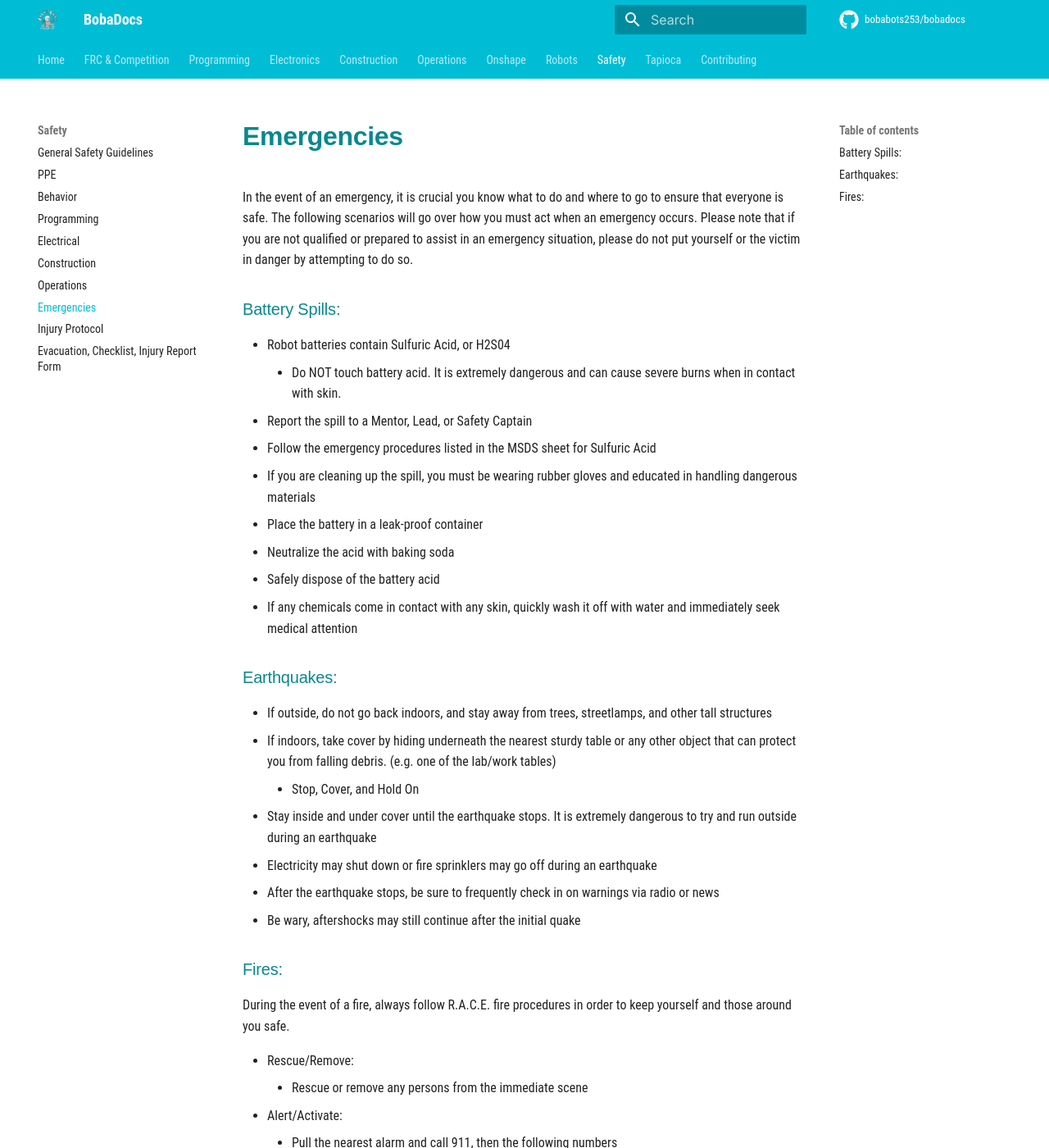
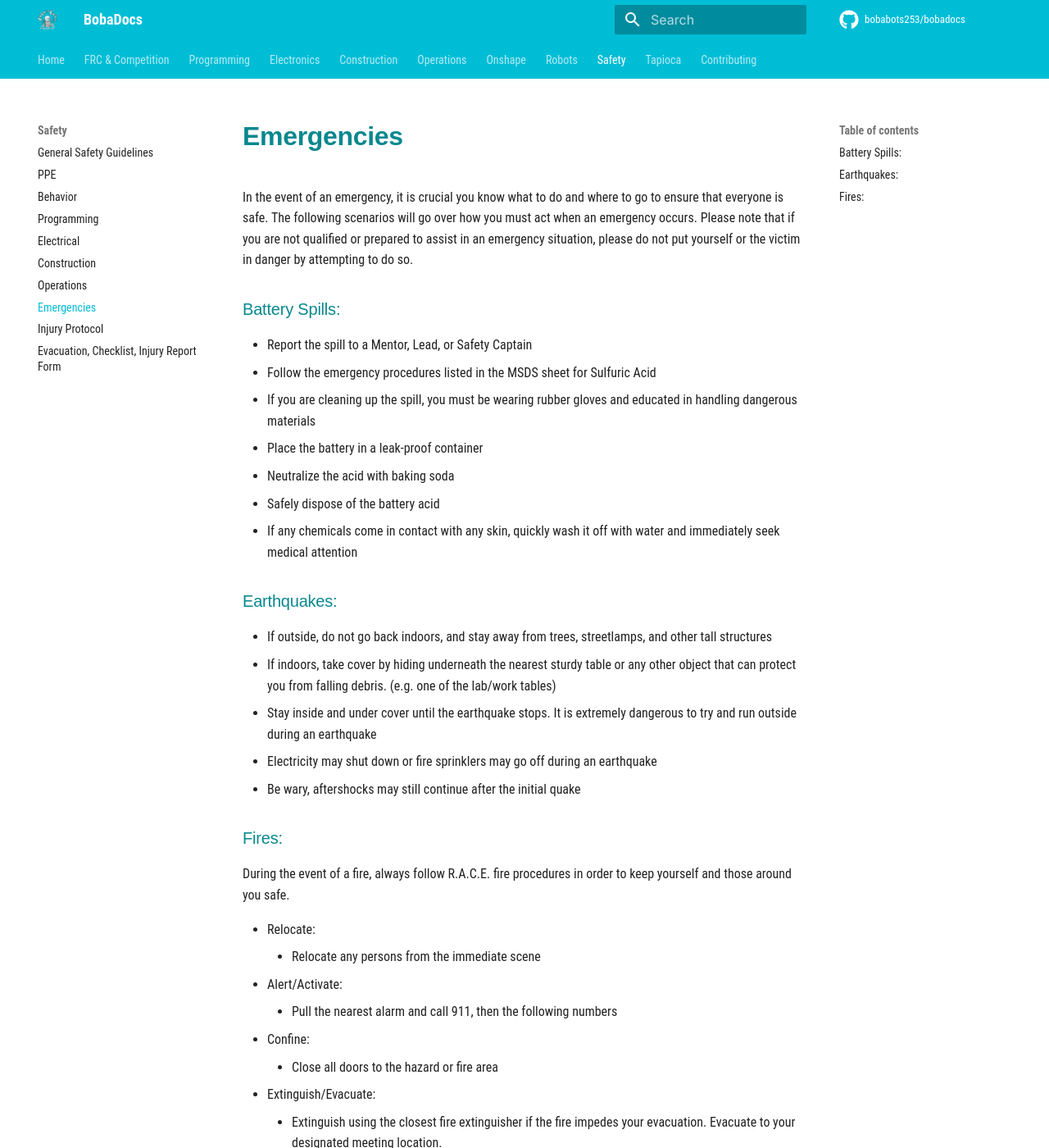
Before and after one commit to bobabots253/bobadocs, an MkDocs documentation site: the page built from docs/safety/emergency.md, in a window 1280 px wide and 1400 px high. Shown: the whole window at 82% size. Built offline with MkDocs 1.6.1 and Material for MkDocs 9.7.7, drawn with Linux system fonts in a browser that asks for light colours; comment, search, counter and statistics services are not loaded.

Commit message:
Update emergency.md

```diff
--- a/docs/safety/emergency.md
+++ b/docs/safety/emergency.md
@@ -1,8 +1,6 @@
 In the event of an emergency, it is crucial you know what to do and where to go to ensure that everyone is safe. The following scenarios will go over how you must act when an emergency occurs. Please note that if you are not qualified or prepared to assist in an emergency situation, please do not put yourself or the victim in danger by attempting to do so.
 
 ### Battery Spills:
-- Robot batteries contain Sulfuric Acid, or H2S04
-    - Do NOT touch battery acid. It is extremely dangerous and can cause severe burns when in contact with skin.
 - Report the spill to a Mentor, Lead, or Safety Captain
 - Follow the emergency procedures listed in the MSDS sheet for Sulfuric Acid
 - If you are cleaning up the spill, you must be wearing rubber gloves and educated in handling dangerous materials
@@ -14,18 +12,16 @@ In the event of an emergency, it is crucial you know what to do and where to go
 ### Earthquakes:
 - If outside, do not go back indoors, and stay away from trees, streetlamps, and other tall structures
 - If indoors, take cover by hiding underneath the nearest sturdy table or any other object that can protect you from falling debris. (e.g. one of the lab/work tables)
-    - Stop, Cover, and Hold On
 - Stay inside and under cover until the earthquake stops. It is extremely dangerous to try and run outside during an earthquake
 - Electricity may shut down or fire sprinklers may go off during an earthquake
-- After the earthquake stops, be sure to frequently check in on warnings via radio or news
 - Be wary, aftershocks may still continue after the initial quake
 
 ### Fires:
 
 During the event of a fire, always follow R.A.C.E. fire procedures in order to keep yourself and those around you safe.
 
-- Rescue/Remove:
-    - Rescue or remove any persons from the immediate scene
+- Relocate:
+    - Relocate any persons from the immediate scene
 - Alert/Activate:
     - Pull the nearest alarm and call 911, then the following numbers
 - Confine:
```
